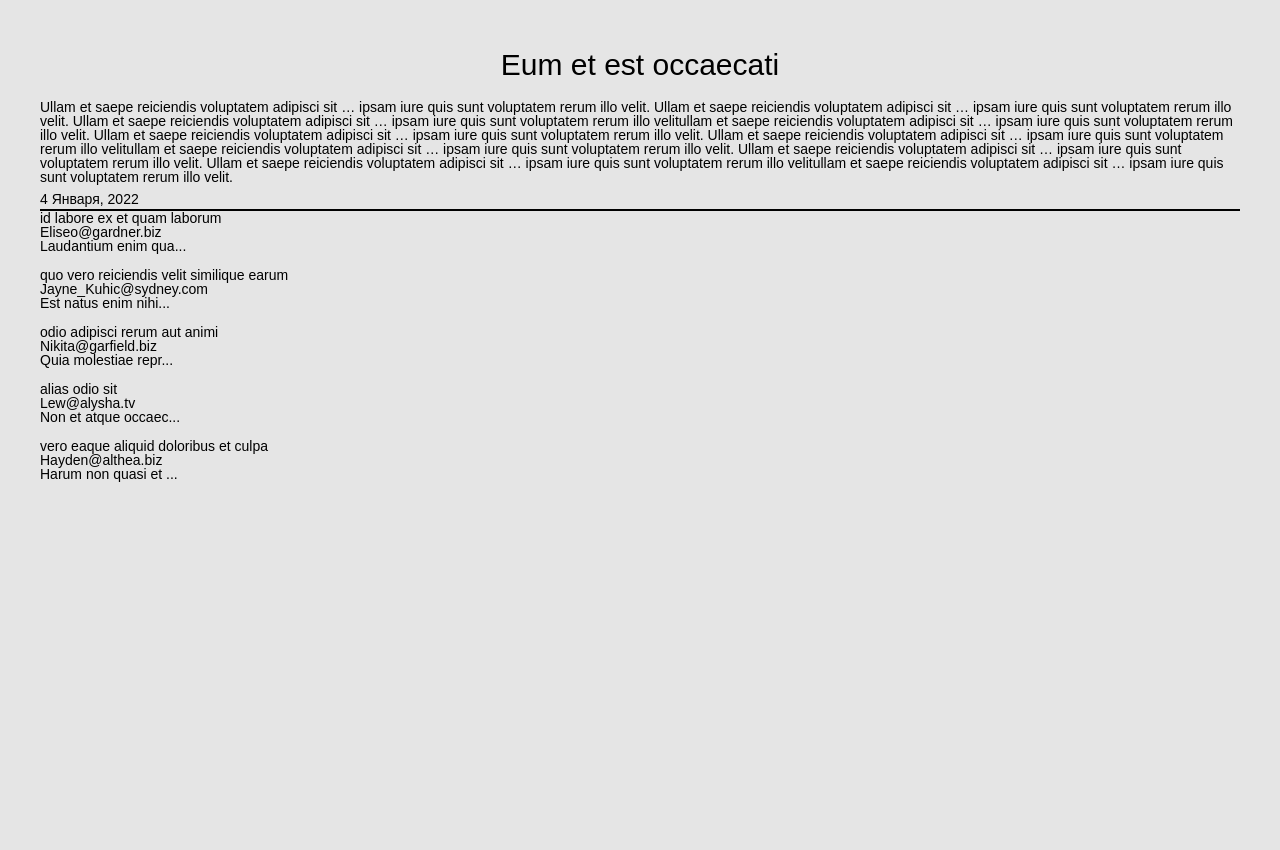
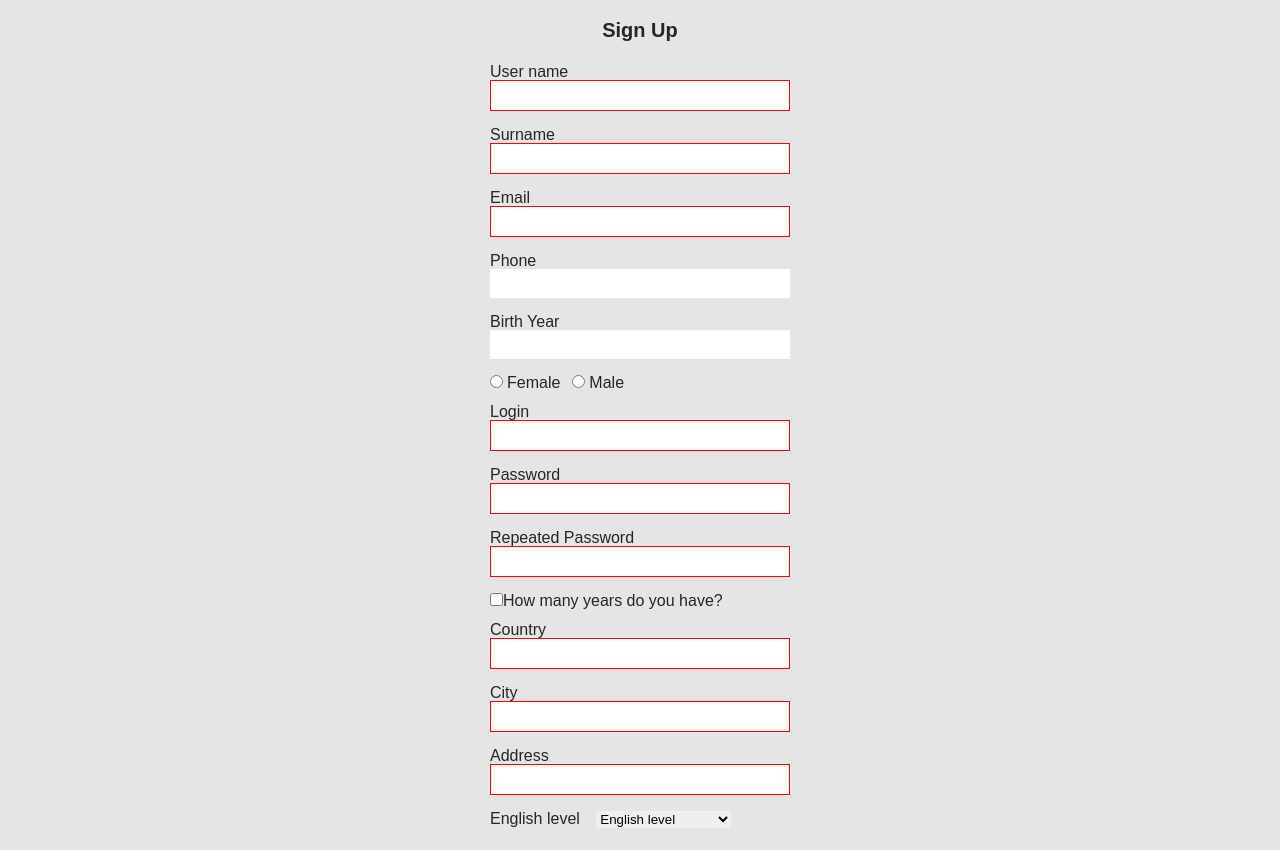
Before and after one commit to Grinch3214/hw-vue, a Vue app: page / in a window 1280 px wide. After the commit the page ends 828 px from the top, so only its background shows below. Built offline with nearby package versions, Linux system fonts and the light colour scheme.

Commit message:
add SingnUp v.1

```diff
--- a/src/App.vue
+++ b/src/App.vue
@@ -1,16 +1,19 @@
 <template>
   <div id="app" class="app">
-    <post-page />
+    <!-- <post-page /> -->
+    <sign-up />
   </div>
 </template>
 
 <script>
-import PostPage from "./components/PostPage.vue";
+// import PostPage from "./components/PostPage.vue"
+import SignUp from './components/SignUp.vue';
 
 export default {
-  name: "App",
+  name: 'App',
   components: {
-    PostPage,
+    //  PostPage,
+    SignUp,
   },
 };
 </script>
--- a/src/assets/styles/style.scss
+++ b/src/assets/styles/style.scss
@@ -1,9 +1,10 @@
 // global styles
-@import 'fonts';
-@import 'reset';
+@import "fonts";
+@import "reset";
 
 body {
-	background: #E5E5E5;
+	background: #e5e5e5;
+	color: #222822;
 }
 
 h1 {
@@ -14,6 +15,6 @@ h1 {
 }
 .app {
 	max-width: 1230px;
-    margin: 0 auto;
+	margin: 0 auto;
 	padding: 0 15px;
 }
--- /dev/null
+++ b/src/components/SignUp.vue
@@ -0,0 +1,338 @@
+<template>
+  <div class="sign-up-page">
+    <h3 class="sign-up-page__title">Sign Up</h3>
+    <form class="sign-up-page__form">
+      <div
+        :class="{ active: isActive === userInfo['name'] }"
+        class="sign-up-page__form-item"
+      >
+        <label>User name</label>
+        <input
+          v-model.lazy="userInfo.name"
+          type="text"
+          @focus="setActiveItem('name')"
+        />
+      </div>
+
+      <div
+        class="sign-up-page__form-item"
+        :class="{ active: isActive === userInfo['surname'] }"
+      >
+        <label>Surname</label>
+        <input
+          v-model.lazy="userInfo.surname"
+          type="text"
+          @focus="setActiveItem('surname')"
+        />
+      </div>
+
+      <div
+        class="sign-up-page__form-item"
+        :class="{ active: isActive === userInfo['email'] }"
+      >
+        <label>Email</label>
+        <input
+          v-model.trim="userInfo.email"
+          type="email"
+          @focus="setActiveItem('email')"
+        />
+      </div>
+
+      <div
+        class="sign-up-page__form-item"
+        :class="{ active: isActive === userInfo['phone'] }"
+      >
+        <label>Phone</label>
+        <input
+          v-model.number="userInfo.phone"
+          type="number"
+          @focus="setActiveItem('phone')"
+        />
+      </div>
+
+      <div
+        class="sign-up-page__form-item"
+        :class="{ active: isActive === userInfo['birthYear'] }"
+      >
+        <label>Birth Year</label>
+        <input
+          v-model.number="userInfo.birthYear"
+          type="number"
+          @focus="setActiveItem('birthYear')"
+        />
+      </div>
+
+      <div
+        class="sign-up-page__form-item"
+        :class="{ active: isActive === userInfo['gender'] }"
+      >
+        <input
+          v-model="userInfo.gender"
+          id="female"
+          type="radio"
+          name="radio"
+          value="female"
+        />
+        <label for="female">Female</label>
+
+        <input
+          v-model="userInfo.gender"
+          id="male"
+          type="radio"
+          name="radio"
+          value="male"
+        />
+        <label for="male">Male</label>
+      </div>
+
+      <div
+        class="sign-up-page__form-item"
+        :class="{ active: isActive === userInfo['login'] }"
+      >
+        <label>Login</label>
+        <input
+          v-model.trim="userInfo.login"
+          type="text"
+          @focus="setActiveItem('login')"
+        />
+      </div>
+
+      <div
+        class="sign-up-page__form-item"
+        :class="{ active: isActive === userInfo['password'] }"
+      >
+        <label>Password</label>
+        <input
+          v-model.trim="userInfo.password"
+          type="text"
+          @focus="setActiveItem('password')"
+        />
+      </div>
+
+      <div
+        class="sign-up-page__form-item"
+        :class="{ active: isActive === userInfo['repeatedPassword'] }"
+      >
+        <label>Repeated Password</label>
+        <input
+          v-model.trim="userInfo.repeatedPassword"
+          type="text"
+          @focus="setActiveItem('repeatedPassword')"
+        />
+      </div>
+
+      <div
+        class="sign-up-page__form-item"
+        :class="{ active: isActive === userInfo['commercialExperience'] }"
+      >
+        <input
+          v-model="userInfo.commercialExperience"
+          type="checkbox"
+          id="commercialExperience"
+          true-value="Yes, I have"
+          false-value="No, I haven`t"
+        />
+        <label for="commercialExperience">How many years do you have?</label>
+      </div>
+
+      <div
+        class="sign-up-page__form-item"
+        :class="{ active: isActive === userInfo['yearsOfExperience'] }"
+        v-show="userInfo.commercialExperience === 'Yes, I have'"
+      >
+        <label>Years Of Experience</label>
+        <input
+          v-model.number="userInfo.yearsOfExperience"
+          type="number"
+          @focus="setActiveItem('yearsOfExperience')"
+        />
+      </div>
+
+      <div
+        class="sign-up-page__form-item"
+        :class="{ active: isActive === userInfo['country'] }"
+      >
+        <label>Country</label>
+        <input
+          v-model.lazy="userInfo.country"
+          type="text"
+          @focus="setActiveItem('country')"
+        />
+      </div>
+
+      <div
+        class="sign-up-page__form-item"
+        :class="{ active: isActive === userInfo['city'] }"
+      >
+        <label>City</label>
+        <input
+          v-if="userInfo.country !== 'Ukraine'"
+          v-model.lazy="userInfo.city"
+          type="text"
+          @focus="setActiveItem('city')"
+        />
+
+        <select v-else v-model="userInfo.city">
+          <option value="" disabled>City</option>
+          <option v-for="(city, index) in ukrainianCities" :key="index">
+            {{ city }}
+          </option>
+        </select>
+      </div>
+
+      <div
+        class="sign-up-page__form-item"
+        :class="{ active: isActive === userInfo['address'] }"
+      >
+        <label>Address</label>
+        <input
+          v-model="userInfo.address"
+          type="text"
+          @focus="setActiveItem('address')"
+        />
+      </div>
+
+      <div
+        class="sign-up-page__form-item"
+        :class="{ active: isActive === userInfo['englishLevel'] }"
+      >
+        <label> English level </label>
+        <select v-model="userInfo.englishLevel">
+          <option value="" disabled>English level</option>
+          <option
+            :value="level.value"
+            v-for="(level, index) in englishLevelsValues"
+            :key="index + level.value"
+          >
+            {{ level.label }}
+          </option>
+        </select>
+      </div>
+    </form>
+  </div>
+</template>
+
+<script>
+export default {
+  name: "SignUp",
+  data() {
+    return {
+      userInfo: {
+        name: "",
+        surname: "",
+        email: "",
+        phone: null,
+        birthYear: null,
+        gender: null,
+        login: "",
+        password: "",
+        repeatedPassword: "",
+        commercialExperience: null,
+        yearsOfExperience: null,
+        country: "",
+        city: "",
+        address: "",
+        englishLevel: "",
+      },
+      ukrainianCities: [
+        "Vinnytsia",
+        "Kropyvnytskyi",
+        "Poltava",
+        "Kharkiv",
+        "Dnipro",
+        "Luhansk",
+        "Kherson",
+        "Donetsk",
+        "Lutsk",
+        "Simferopol",
+        "Khmelnitsky",
+        "Zhitomir",
+        "Lvov",
+        "Sumy",
+        "Cherkasy",
+        "Zaporozhye",
+        "Nikolaev",
+        "Ternopil",
+        "Chernigov",
+        "Ivano-Frankivsk",
+        "Odessa",
+        "Uzhgorod",
+        "Chernivtsi",
+        "Kiev",
+      ],
+      englishLevelsValues: [
+        {
+          value: "A1",
+          label: "Beginner",
+        },
+        {
+          value: "A2",
+          label: "Elementary",
+        },
+        {
+          value: "B1",
+          label: "Intermediate",
+        },
+        {
+          value: "B2",
+          label: "Upper Intermediate",
+        },
+        {
+          value: "C1",
+          label: "Advanced",
+        },
+        {
+          value: "C2",
+          label: "Proficiency",
+        },
+      ],
+      isActive: "",
+    };
+  },
+  methods: {
+    setActiveItem(activeInput) {
+      this.isActive = this.userInfo[activeInput];
+    },
+  },
+};
+</script>
+
+<style lang="scss" scoped>
+.sign-up-page {
+  display: flex;
+  flex-direction: column;
+  justify-content: center;
+  align-items: center;
+  font-size: 20px;
+  &__title {
+    margin: 20px 0;
+    font-weight: 700;
+  }
+  &__form {
+    max-width: 300px;
+  }
+  label,
+  p {
+    font-size: 16px;
+    margin-right: 12px;
+  }
+  input {
+    margin-bottom: 12px;
+  }
+  input[type="text"],
+  input[type="number"],
+  input[type="email"] {
+    font-size: 18px;
+    padding: 4px 10px;
+    width: 100%;
+  }
+  input[type="radio"] {
+    margin-right: 4px;
+  }
+  .sign-up-page__form-item {
+    &.active input {
+      border: 1px solid red;
+    }
+  }
+}
+</style>
```
Also changed, not shown: src/components/PostPage.vue (+26 -26 lines), package.json (indentation only).
